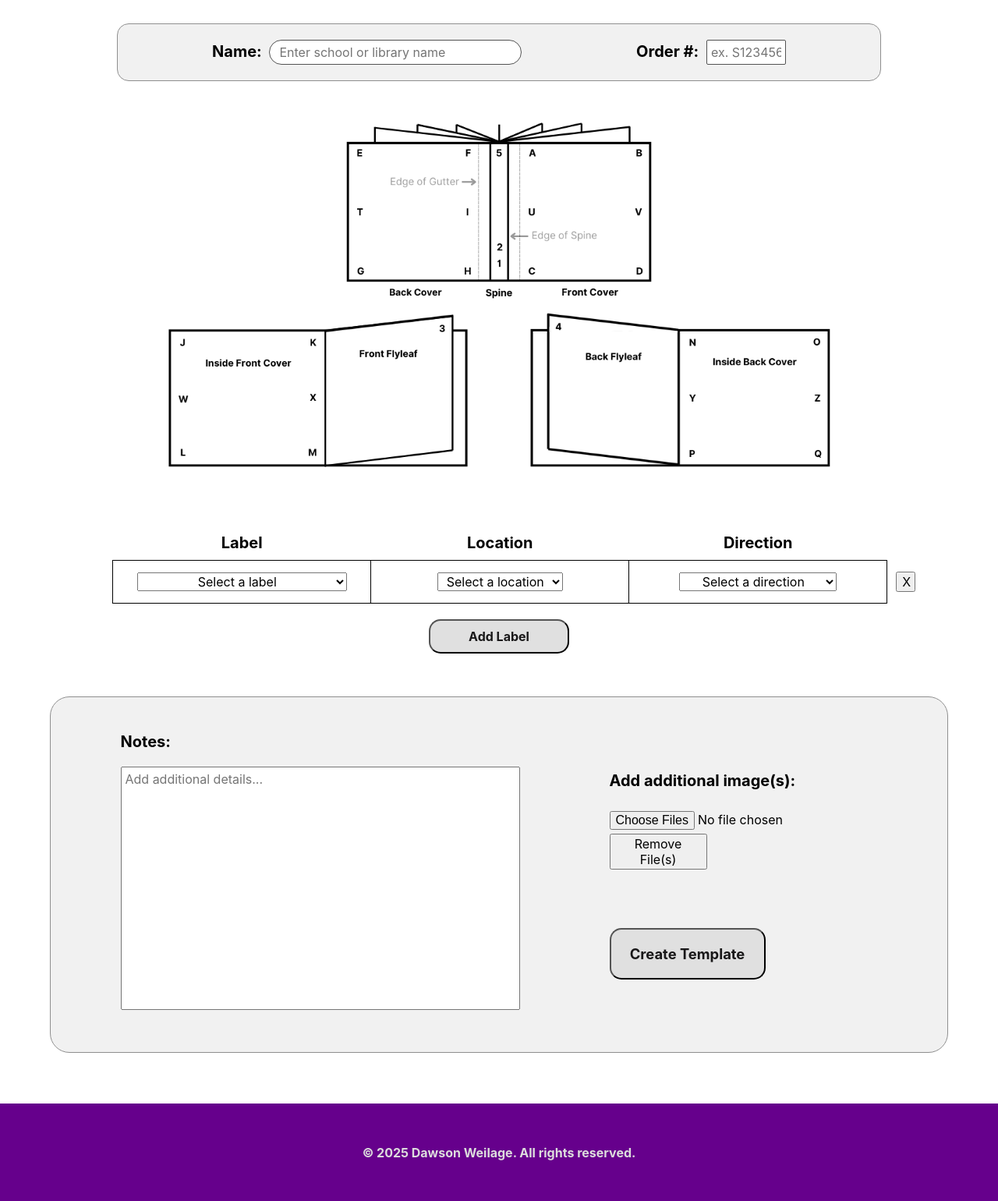
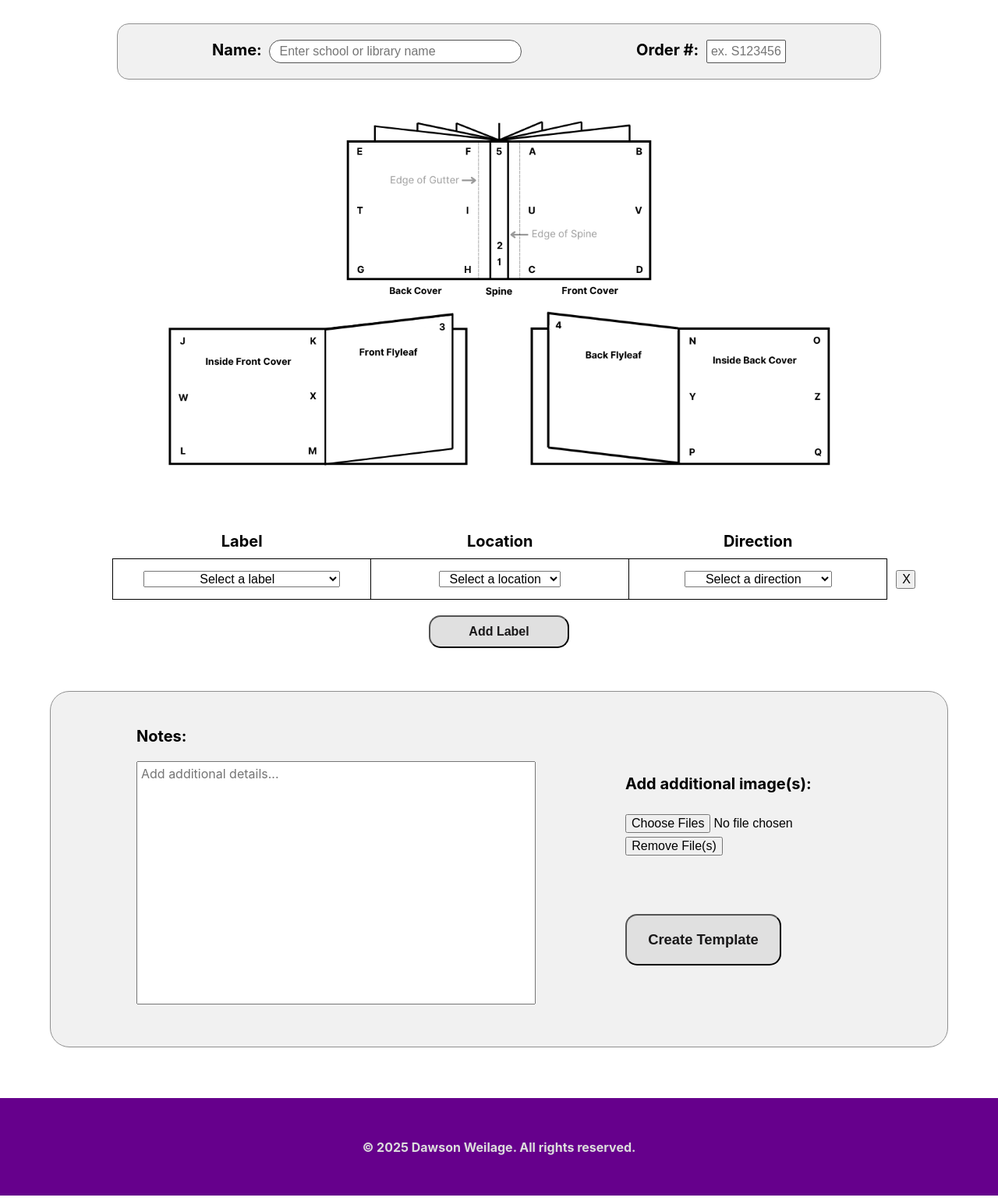
Before and after one commit to dawsw/Library-Processing-Template-Generator, a Flask app: page / in a window 1280 px wide. Shown: the part 110-1650 px from the top of the page at 78% size. Run offline with Flask 3, Linux system fonts and the light colour scheme; some web fonts are replaced.

Commit message:
Added new fonts

```diff
--- a/static/styles.css
+++ b/static/styles.css
@@ -1,6 +1,16 @@
+@font-face {
+    font-family: 'Roobert-Bold';
+    src: url('/static/fonts/RoobertTRIAL-Bold.otf') format("opentype");
+    font-weight: 700;
+}
+
+@font-face {
+    font-family: 'Roobert';
+    src: url('/static/fonts/RoobertTRIAL-Regular.otf') format("opentype");
+}
+
 * {
     font-size: 16px;
-    font-family: Roobert,-apple-system,BlinkMacSystemFont,"Segoe UI",Helvetica,Arial,sans-serif,"Apple Color Emoji","Segoe UI Emoji","Segoe UI Symbol";
 }
 
 html {
@@ -10,6 +20,7 @@ html {
 
 body {
     margin: 0 auto;
+    font-family: 'Roobert',-apple-system,BlinkMacSystemFont,"Segoe UI",Helvetica,Arial,sans-serif,"Apple Color Emoji","Segoe UI Emoji","Segoe UI Symbol";
 }
 
 
@@ -28,6 +39,7 @@ body {
 }
 
 .header {
+    font-family: 'Roobert-Bold',-apple-system,BlinkMacSystemFont,"Segoe UI",Helvetica,Arial,sans-serif,"Apple Color Emoji","Segoe UI Emoji","Segoe UI Symbol";
     width: 100%;
     height: 110px;
     background-color: #66008C;
@@ -193,7 +205,7 @@ optgroup {
 }
 
 .download-button:hover {
-    background-color: #cccccc;
+    background-color: #d8d8d8;
     transform: translateY(-1px);
 }
 
```
